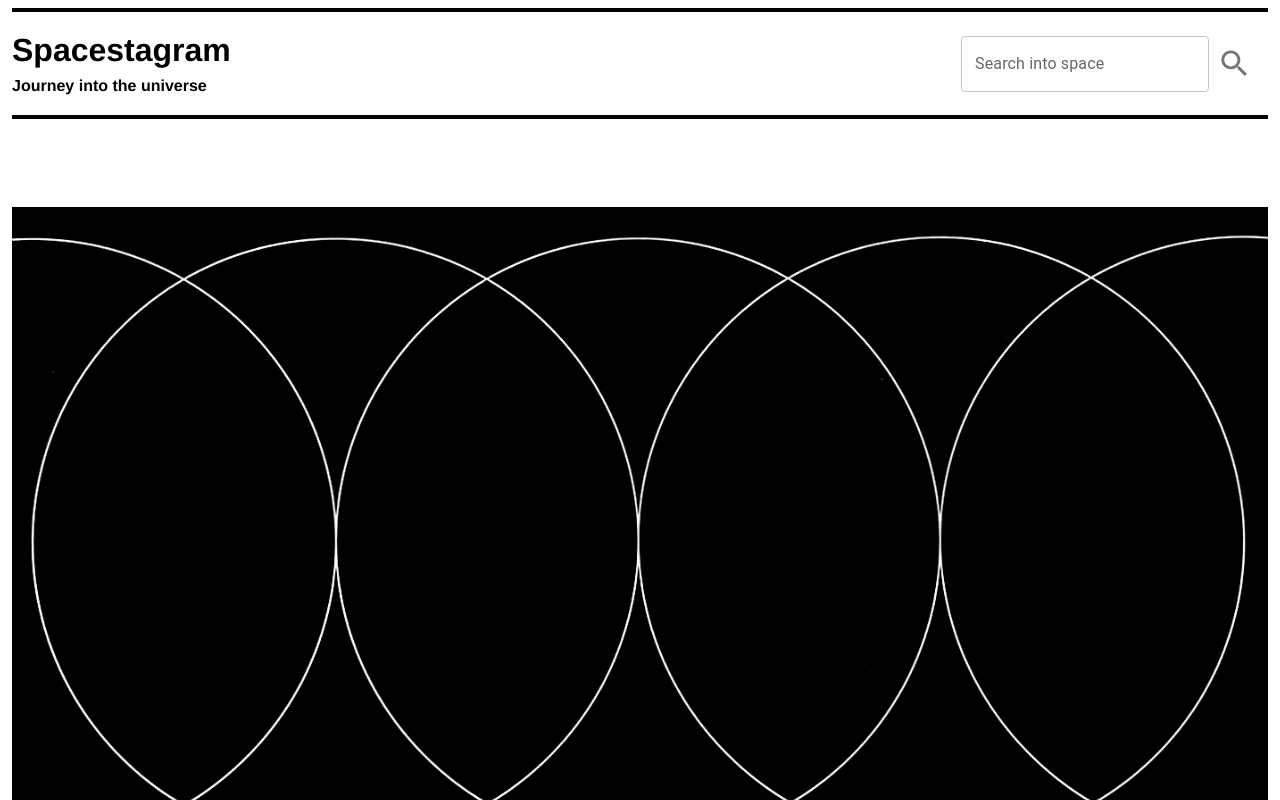
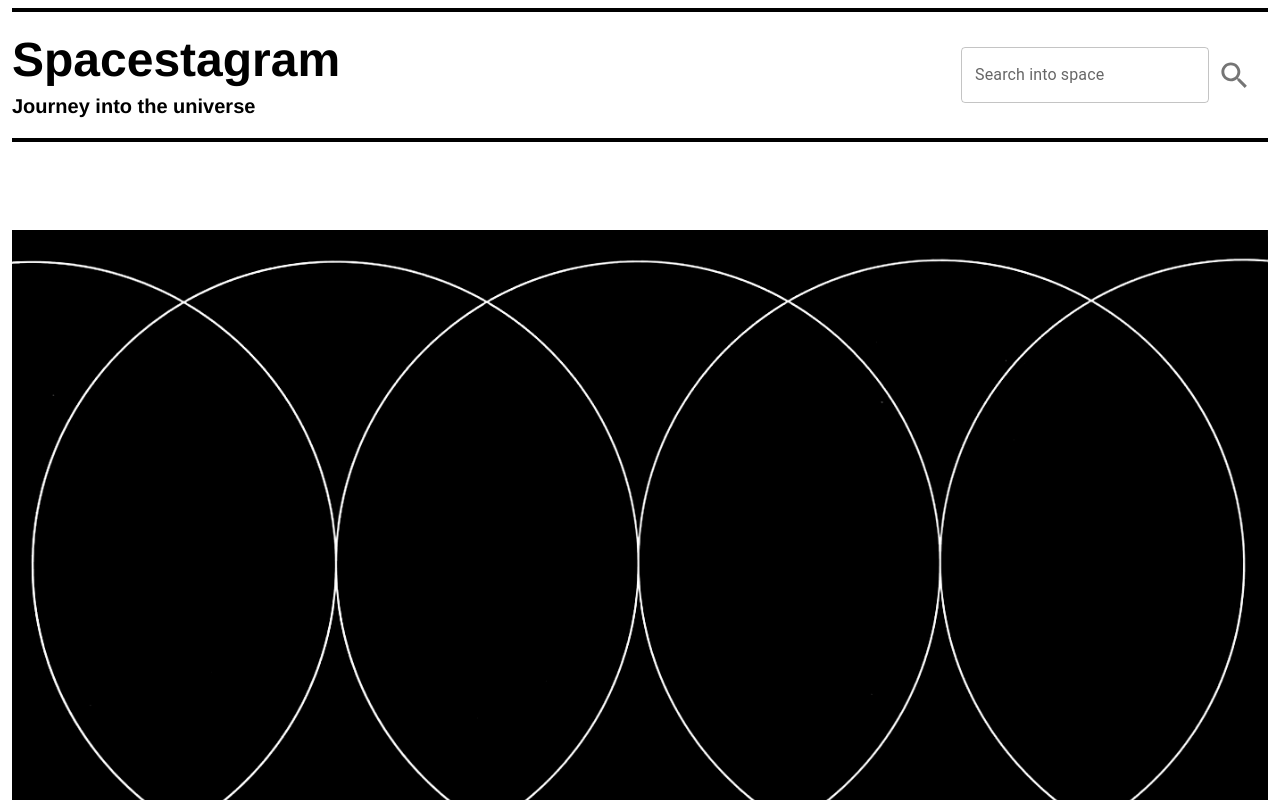
Before and after one commit to ocnerol/spacestagram, a React (Create React App) app: page / in a window 1280 px wide. Shown: the top 800 px of the page. Built offline with nearby package versions, Linux system fonts and the light colour scheme.

Commit message:
enlarge app title and subtitle

```diff
--- a/src/components/AppTitle.js
+++ b/src/components/AppTitle.js
@@ -3,8 +3,8 @@ import React from "react";
 export default function AppTitle() {
   return (
     <div id="app-title">
-      <h1>Spacestagram</h1>
-      <p>Journey into the universe</p>
+      <h1 id="title-heading">Spacestagram</h1>
+      <p id="app-subtitle">Journey into the universe</p>
     </div>
   );
 }
--- a/src/components/Header/Header.css
+++ b/src/components/Header/Header.css
@@ -20,3 +20,11 @@ header {
   margin: 0.25rem 0rem;
   font-weight: 600;
 }
+
+#title-heading {
+  font-size: 48px;
+}
+
+#app-subtitle {
+  font-size: 20px;
+}
```
